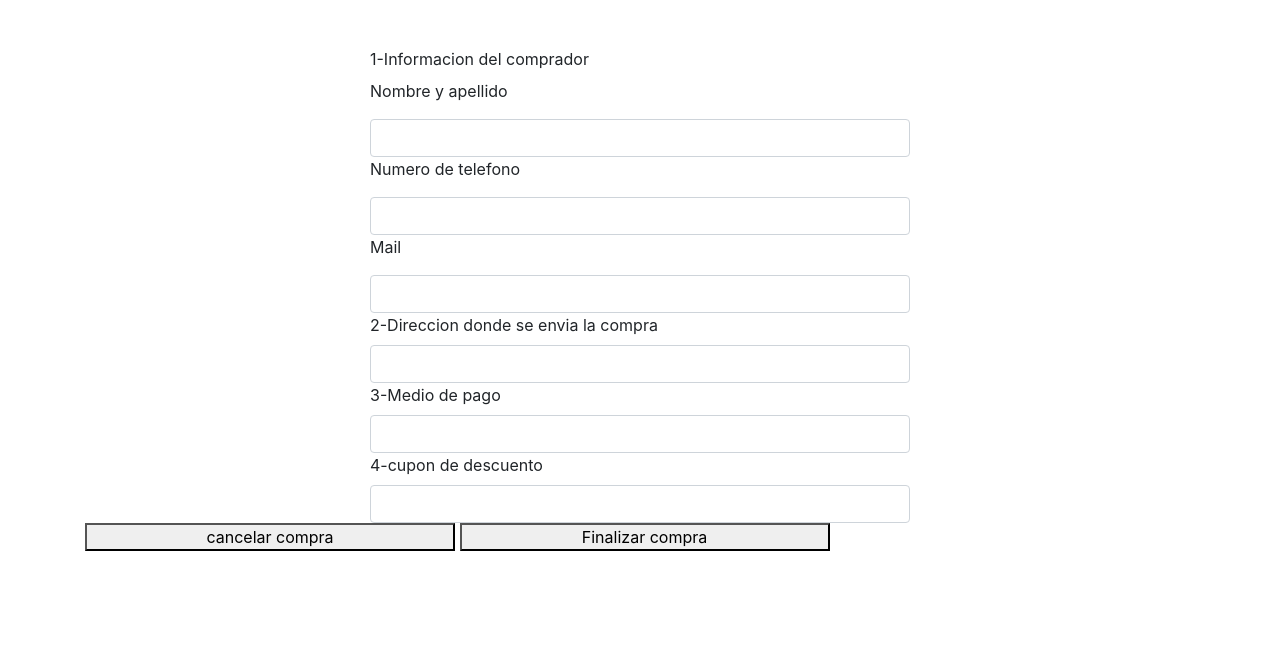
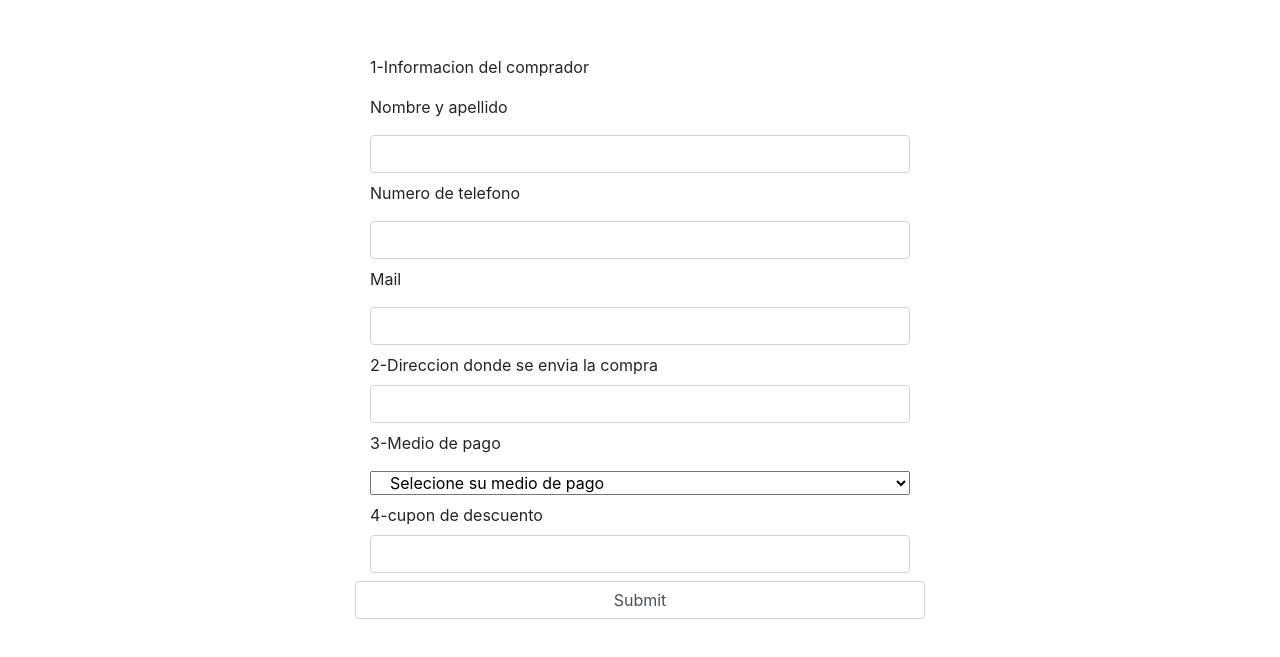
Before and after one commit to GabrielNunnez/proyecto-final-js, a plain HTML site: page compra.html in a window 1280 px wide. Shown: the part 137-794 px from the top of the page. Drawn offline with nearby package versions, Linux system fonts and the light colour scheme.

Commit message:
agregado

```diff
--- a/compra.html
+++ b/compra.html
@@ -12,6 +12,7 @@
     integrity="sha384-TX8t27EcRE3e/ihU7zmQxVncDAy5uIKz4rEkgIXeMed4M0jlfIDPvg6uqKI2xXr2"
     crossorigin="anonymous"
   />
+  <script src="https://unpkg.com/sweetalert/dist/sweetalert.min.js"></script>
 </head>
 <body class="class="container-fluid"">
     <nav class="navbar navbar-expand-xl navbar-dark bg-navbar">
@@ -55,32 +56,39 @@
       <div>
         <h1>Finalizar compra</h1>
         <div class="container">
-          <form class="row g-3 mt-4">
+          <form class="row g-3 mt-4" id="form">
             <div class="col-6">
-               <label for="emailImput" class="form-label">1-Informacion del comprador</label>
-               <p>Nombre y apellido</p>
-               <input type="email" class="form-control" id="emailImput" placeholder="">
-               <p>Numero de telefono</p>
-               <input type="email" class="form-control" id="emailImput" placeholder="">
-               <p>Mail</p>
-               <input type="email" class="form-control" id="emailImput" placeholder="">
+               <label for="name" class="form-label mt-2">1-Informacion del comprador</label>
+               <p class="mt-2">Nombre y apellido</p>
+               <input type="text" class="form-control mt-2" id="emailImput" placeholder="">
+               <p class="mt-2">Numero de telefono</p>
+               <input type="text" class="form-control mt-2" id="emailImput" placeholder="">
+               <p class="mt-2">Mail</p>
+               <input type="text" class="form-control mt-2" id="emailImput" placeholder="">
             </div>
             <div class="col-6">
-                <label for="emailImput" class="form-label">2-Direccion donde se envia la compra</label>
-                <input type="email" class="form-control" id="emailImput" placeholder="">
+                <label for="emailImput" class="form-label mt-2">2-Direccion donde se envia la compra</label>
+                <input type="text" class="form-control" id="emailImput" placeholder="">
+             </div>
+             <div class="col-6 ">
+              <p class="mt-2">3-Medio de pago</p>
+                <select class="form-select form-select-lg col-12" aria-label=".form-select-lg example">
+                  <option selected>Selecione su medio de pago</option>
+                  <option value="1">Tarjeta de credito</option>
+                  <option value="2">Transferencia</option>
+                  <option value="3">Efectivo</option>
+                </select>
              </div>
              <div class="col-6">
-                <label for="emailImput" class="form-label">3-Medio de pago</label>
-                <input type="email" class="form-control" id="emailImput" placeholder="">
+                <label for="emailImput" class="form-label mt-2">4-cupon de descuento</label>
+                <input type="text" class="form-control" id="emailImput" placeholder="">
              </div>
-             <div class="col-6">
-                <label for="emailImput" class="form-label">4-cupon de descuento</label>
-                <input type="email" class="form-control" id="emailImput" placeholder="">
-             </div>
+             <input type="submit" class="form-control col-6 mt-2" id="compra" placeholder="">
            </form>
-           <button class="col-4">cancelar compra</button>
-           <button class="col-4">Finalizar compra</button>
+
 
         </div>
+        <script src="compra.js"></script>
+        <script src="https://unpkg.com/sweetalert/dist/sweetalert.min.js"></script>
 </body>
 </html>
--- /dev/null
+++ b/compra.js
@@ -0,0 +1,15 @@
+const form = document.querySelector("#form")
+form.addEventListener(`submit`, handleSubmit)
+
+function handleSubmit(e) {
+    e.preventDefault()
+    const formulario = new FormData (this)
+    console.log(formulario.get(form))
+}
+const enviar = document.querySelector("#compra");
+enviar.addEventListener("click", () => {
+swal({
+    title: "Compra realizada",
+    text: "Muchas gracias por su compra!",
+    icon: "success",
+  })});
```
Also changed, not shown: app.js (+0 -12 lines).
